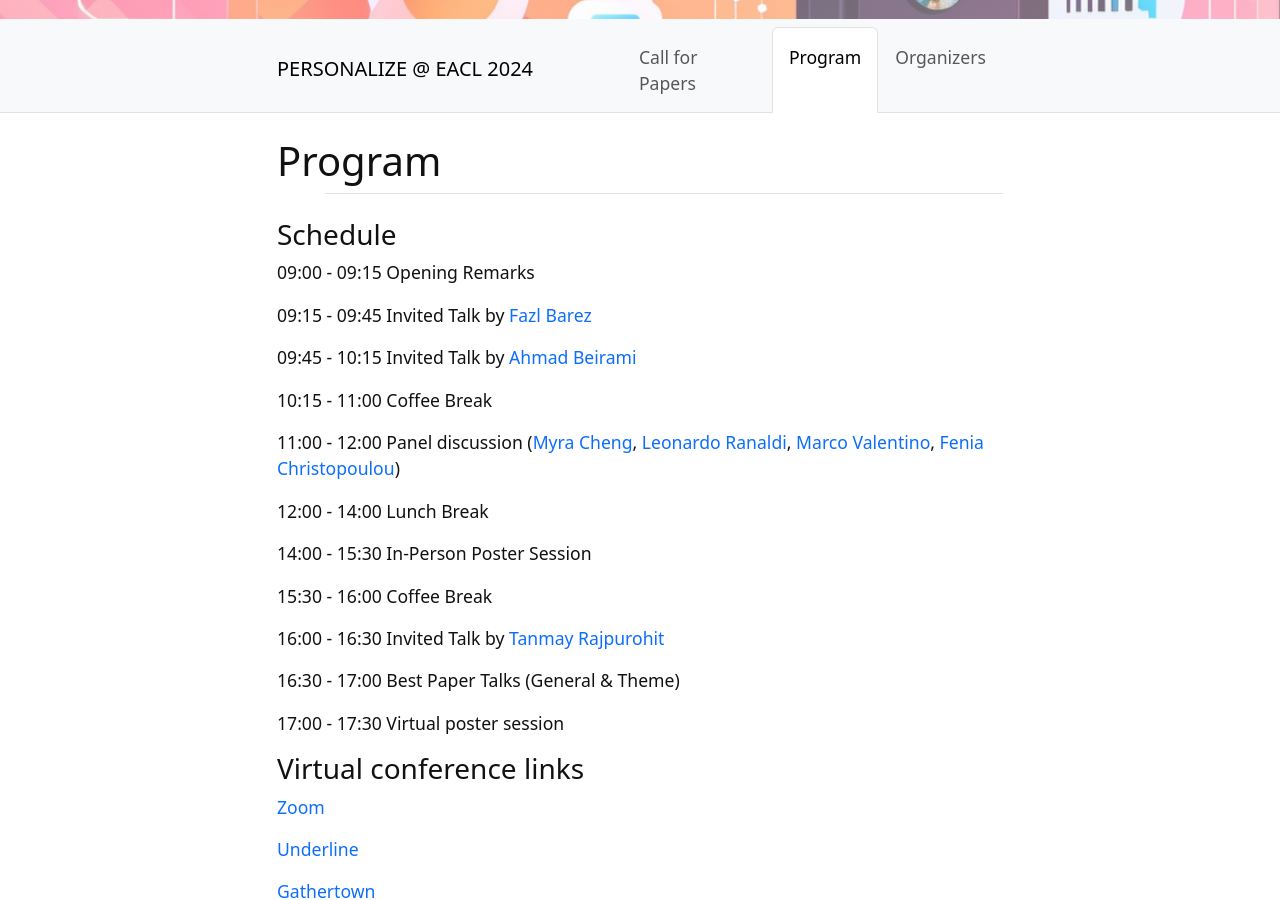
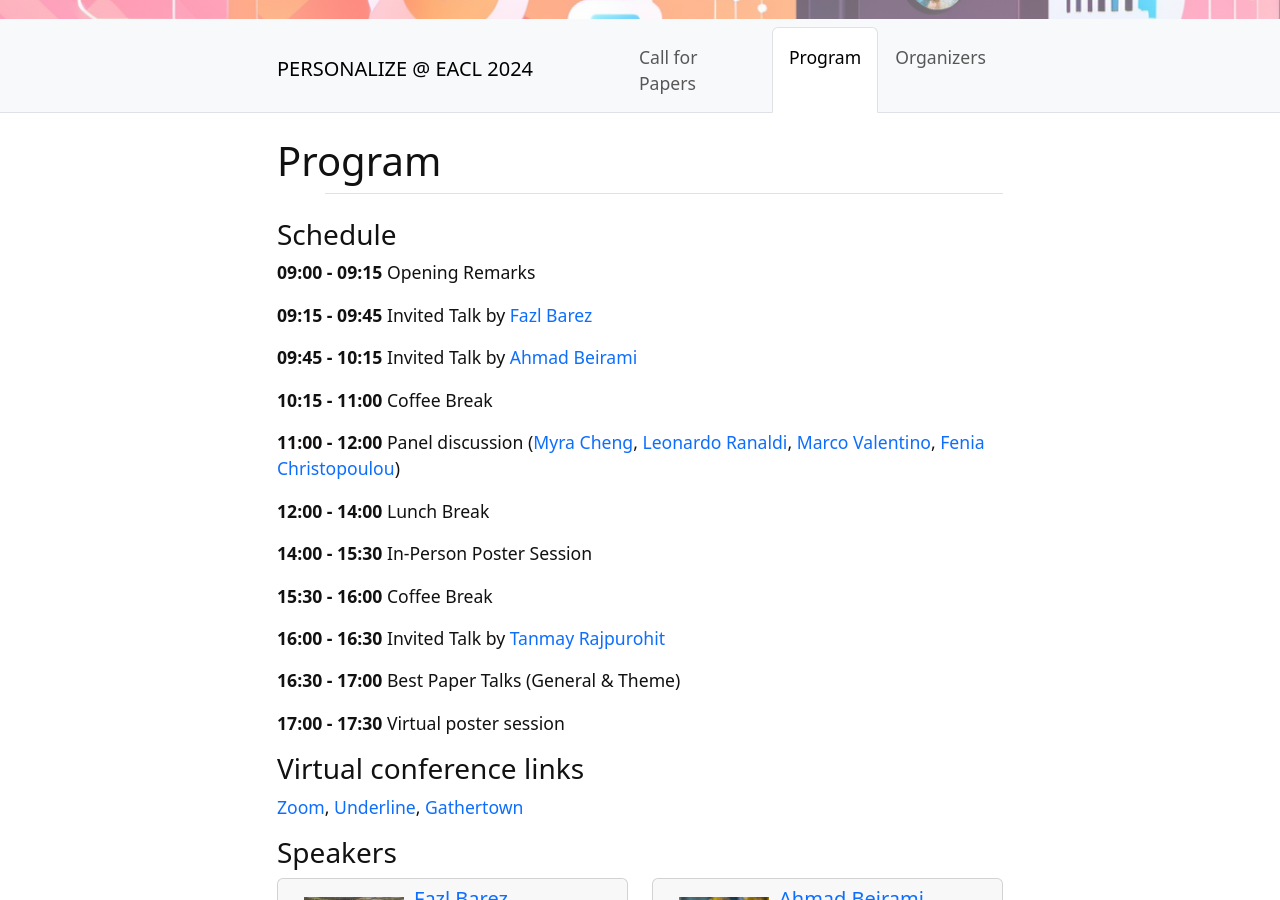
Before and after one commit to genpersonalization/genpersonalization.github.io, a Jekyll site: the page built from content/1-program.md, in a window 1280 px wide and 900 px high, scrolled down 235 px. Built offline with Jekyll 4.4.1, drawn with Linux system fonts in a browser that asks for light colours.

Commit message:
minor fixes

```diff
--- a/content/1-program.md
+++ b/content/1-program.md
@@ -6,34 +6,32 @@ nav: Program
 
 ### Schedule
 
-09:00 - 09:15 Opening Remarks
+**09:00 - 09:15** Opening Remarks
 
-09:15 - 09:45 Invited Talk by <a href="https://fbarez.github.io/">Fazl Barez</a>
+**09:15 - 09:45** Invited Talk by <a href="https://fbarez.github.io/">Fazl Barez</a>
 
-09:45 - 10:15 Invited Talk by <a href="https://sites.google.com/view/beirami">Ahmad Beirami</a>
+**09:45 - 10:15** Invited Talk by <a href="https://sites.google.com/view/beirami">Ahmad Beirami</a>
 
-10:15 - 11:00 Coffee Break
+**10:15 - 11:00** Coffee Break
 
-11:00 - 12:00 Panel discussion (<a href="https://myracheng.github.io">Myra Cheng</a>, <a href="https://www.linkedin.com/in/leonardo-ranaldi-848645175/?originalSubdomain=it">Leonardo Ranaldi</a>, <a href="https://www.marcovalentino.net">Marco Valentino</a>, <a href="https://fenchri.github.io">Fenia Christopoulou</a>)
+**11:00 - 12:00** Panel discussion (<a href="https://myracheng.github.io">Myra Cheng</a>, <a href="https://www.linkedin.com/in/leonardo-ranaldi-848645175/?originalSubdomain=it">Leonardo Ranaldi</a>, <a href="https://www.marcovalentino.net">Marco Valentino</a>, <a href="https://fenchri.github.io">Fenia Christopoulou</a>)
 
-12:00 - 14:00 Lunch Break
+**12:00 - 14:00** Lunch Break
 
-14:00 - 15:30 In-Person Poster Session
+**14:00 - 15:30** In-Person Poster Session
 
-15:30 - 16:00 Coffee Break
+**15:30 - 16:00** Coffee Break
 
-16:00 - 16:30 Invited Talk by <a href="http://tanmay.one">Tanmay Rajpurohit</a>
+**16:00 - 16:30** Invited Talk by <a href="http://tanmay.one">Tanmay Rajpurohit</a>
 
-16:30 - 17:00 Best Paper Talks (General & Theme)
+**16:30 - 17:00** Best Paper Talks (General & Theme)
 
-17:00 - 17:30 Virtual poster session
+**17:00 - 17:30** Virtual poster session
 
 ### Virtual conference links
 
-<a href="https://us06web.zoom.us/j/81757085078?pwd=aEb5a1KcnnEVJnTMr5Tr1W1dGETfMM.1">Zoom</a>
-
-<a href="https://underline.io/events/441/sessions?eventSessionId=17302&searchGroup=lecture">Underline</a>
-
+<a href="https://us06web.zoom.us/j/81757085078?pwd=aEb5a1KcnnEVJnTMr5Tr1W1dGETfMM.1">Zoom</a>,
+<a href="https://underline.io/events/441/sessions?eventSessionId=17302&searchGroup=lecture">Underline</a>,
 <a href="https://app.gather.town/app/XDzSQW1b0mpTTAYr/EACL2024?spawnToken=896yfUoCTUagCYUcnlGW">Gathertown</a>
 
 ### Speakers
```
Also changed, not shown: index.md (+0 -10 lines).
